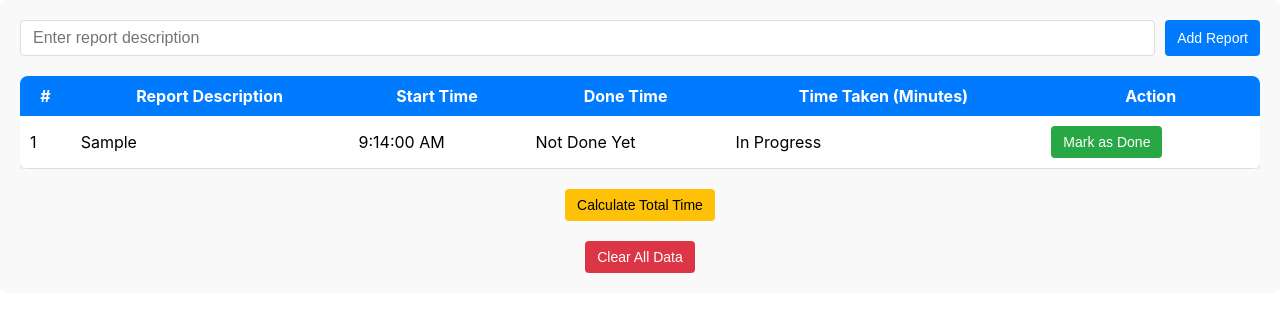
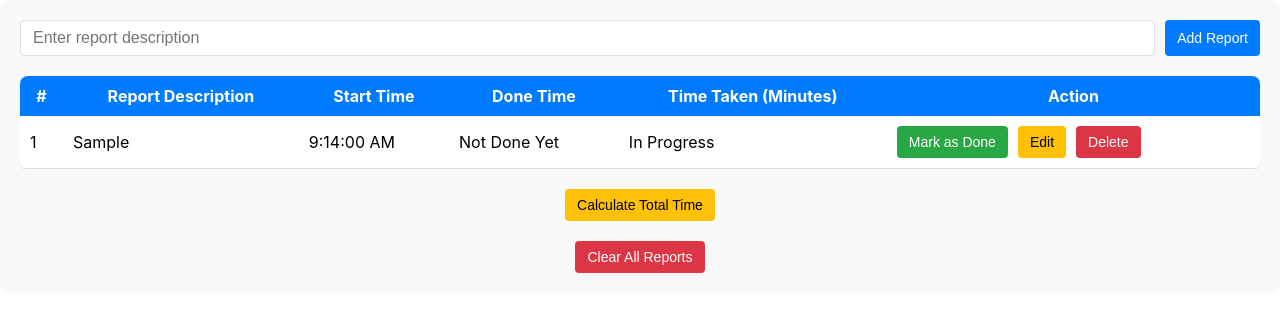
Before and after one commit to snehpnp/Daily-Report-Managment, a React (Create React App) app: page / in a window 1280 px wide. Both pictures are taken after typing "Sample" into the empty fields and a click on the button "Add Report". Shown: the top 312 px of the page. Built offline with nearby package versions, Linux system fonts and the light colour scheme.

Commit message:
Update package.json to add homepage and deploy scripts; include gh-pages as a dev dependency

```diff
--- a/src/App.js
+++ b/src/App.js
@@ -5,12 +5,13 @@ const App = () => {
   const [newReport, setNewReport] = useState("");
   const [totalTime, setTotalTime] = useState(0);
   const [detailedReport, setDetailedReport] = useState("");
+  const [editIndex, setEditIndex] = useState(null);
+  const [editDescription, setEditDescription] = useState("");
 
   const formatTime = (timestamp) => {
     const date = new Date(timestamp);
     return date.toLocaleTimeString();
   };
-
 
   useEffect(() => {
     const storedReports = localStorage.getItem("reports");
@@ -19,8 +20,6 @@ const App = () => {
       setReports(JSON.parse(storedReports));
     }
   }, []);
-
-
 
   const handleAddReport = () => {
     if (!newReport.trim()) return;
@@ -46,6 +45,26 @@ const App = () => {
     updatedReports[index].doneTime = endTime;
     updatedReports[index].timeTaken = timeTaken;
     setReports(updatedReports);
+  };
+
+  const handleDelete = (index) => {
+    const updatedReports = reports.filter((_, i) => i !== index);
+    setReports(updatedReports);
+    localStorage.setItem("reports", JSON.stringify(updatedReports));
+  };
+
+  const handleEdit = (index) => {
+    setEditIndex(index);
+    setEditDescription(reports[index].report);
+  };
+
+  const handleSaveEdit = (index) => {
+    const updatedReports = [...reports];
+    updatedReports[index].report = editDescription;
+    setReports(updatedReports);
+    localStorage.setItem("reports", JSON.stringify(updatedReports));
+    setEditIndex(null);
+    setEditDescription("");
   };
 
   const calculateTotalTime = () => {
@@ -101,6 +120,10 @@ const App = () => {
       backgroundColor: "#28a745",
       color: "#fff",
     },
+    danger: {
+      backgroundColor: "#dc3545",
+      color: "#fff",
+    },
     table: {
       width: "100%",
       borderCollapse: "collapse",
@@ -130,10 +153,7 @@ const App = () => {
           onChange={(e) => setNewReport(e.target.value)}
           style={styles.input}
         />
-          <button
-            onClick={handleAddReport}
-            style={{ ...styles.button, ...styles.primary }}
-          >
+        <button onClick={handleAddReport} style={{ ...styles.button, ...styles.primary }}>
           Add Report
         </button>
       </div>
@@ -154,15 +174,24 @@ const App = () => {
             {reports.map((report, index) => (
               <tr key={index}>
                 <td style={styles.td}>{index + 1}</td>
-                  <td style={styles.td}>{report.report}</td>
+                <td style={styles.td}>
+                  {editIndex === index ? (
+                    <input
+                      type="text"
+                      value={editDescription}
+                      onChange={(e) => setEditDescription(e.target.value)}
+                      style={styles.input}
+                    />
+                  ) : (
+                    report.report
+                  )}
+                </td>
                 <td style={styles.td}>{formatTime(report.startTime)}</td>
                 <td style={styles.td}>
                   {report.done ? formatTime(report.doneTime) : "Not Done Yet"}
                 </td>
                 <td style={styles.td}>
-                    {report.done
-                      ? `${report.timeTaken.toFixed(2)} min`
-                      : "In Progress"}
+                  {report.done ? `${report.timeTaken.toFixed(2)} min` : "In Progress"}
                 </td>
                 <td style={styles.td}>
                   {!report.done ? (
@@ -177,6 +206,27 @@ const App = () => {
                       Completed
                     </span>
                   )}
+                  {editIndex === index ? (
+                    <button
+                      onClick={() => handleSaveEdit(index)}
+                      style={{ ...styles.button, ...styles.success, marginLeft: "10px" }}
+                    >
+                      Save Edit
+                    </button>
+                  ) : (
+                    <button
+                      onClick={() => handleEdit(index)}
+                      style={{ ...styles.button, backgroundColor: "#ffc107", color: "#000", marginLeft: "10px" }}
+                    >
+                      Edit
+                    </button>
+                  )}
+                  <button
+                    onClick={() => handleDelete(index)}
+                    style={{ ...styles.button, ...styles.danger, marginLeft: "10px" }}
+                  >
+                    Delete
+                  </button>
                 </td>
               </tr>
             ))}
@@ -222,13 +272,12 @@ const App = () => {
       <div style={{ marginTop: "20px", textAlign: "center" }}>
         <button
           onClick={clearAllData}
-            style={{ ...styles.button, backgroundColor: "#dc3545", color: "#fff" }}
+          style={{ ...styles.button, ...styles.danger }}
         >
-            Clear All Data
+          Clear All Reports
         </button>
       </div>
     </div>
-
   );
 };
 
```
Also changed, not shown: package.json (+8 -2 lines), 1 other file (tests, documents, lock files or other folders). Lines whose indentation alone changed are shown as unchanged.
